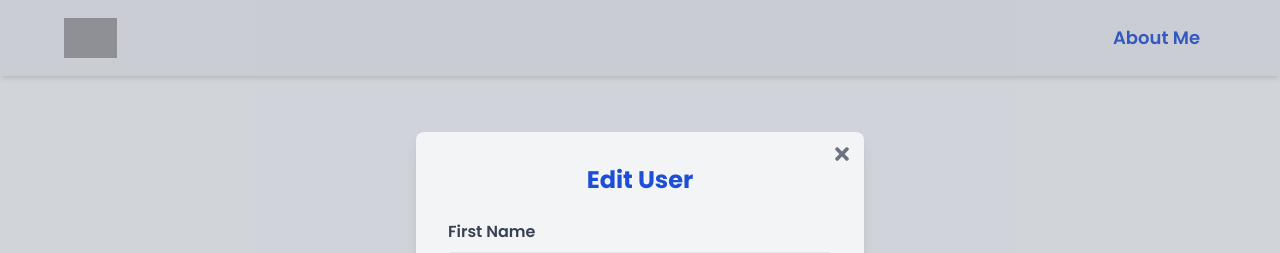
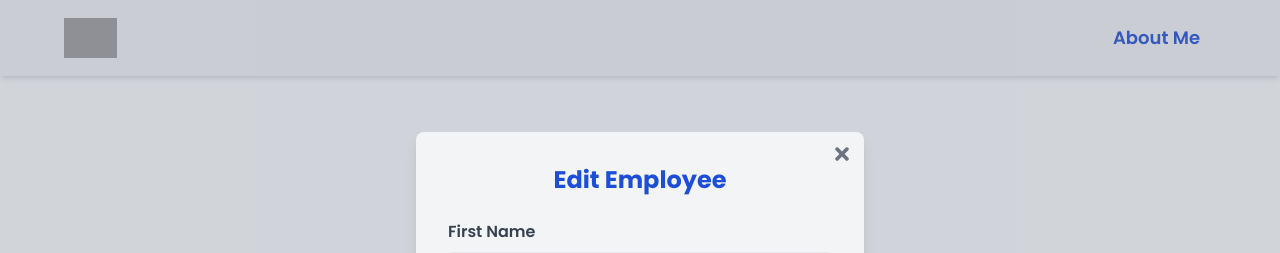
Before and after one commit to Anand95733/User-manage-app, a React (Vite) app: page /edit/1 in a window 1280 px wide. Shown: the top 253 px of the page. Built offline with nearby package versions, Linux system fonts and the light colour scheme; grey boxes are pictures that could not be loaded.

Commit message:
Updating the ui/ux

```diff
--- a/src/components/UserForm.jsx
+++ b/src/components/UserForm.jsx
@@ -67,11 +67,11 @@ const UserForm = ({ mode, user, setUsers, setIsModalOpen }) => {
       setUsers((prevUsers) =>
         prevUsers.map((u) => (u.id === user.id ? { ...u, ...formData } : u))
       );
-      toast.success("User updated successfully!");
+      toast.success("Employee updated successfully!");
     } else if (mode === "add") {
       const newUser = { ...formData, id: nextId };
       setUsers((prevUsers) => [...prevUsers, newUser]);
-      toast.success("User added successfully!");
+      toast.success("Employee added successfully!");
     }
 
     setIsModalOpen(false);
@@ -89,7 +89,7 @@ const UserForm = ({ mode, user, setUsers, setIsModalOpen }) => {
         </button>
 
         <h2 className="text-2xl font-bold mb-6 text-center text-blue-700">
-          {mode === "add" ? "Add User" : "Edit User"}
+          {mode === "add" ? "Add Employee" : "Edit Employee"}
         </h2>
 
         <form onSubmit={handleSubmit} className="space-y-5">
```
